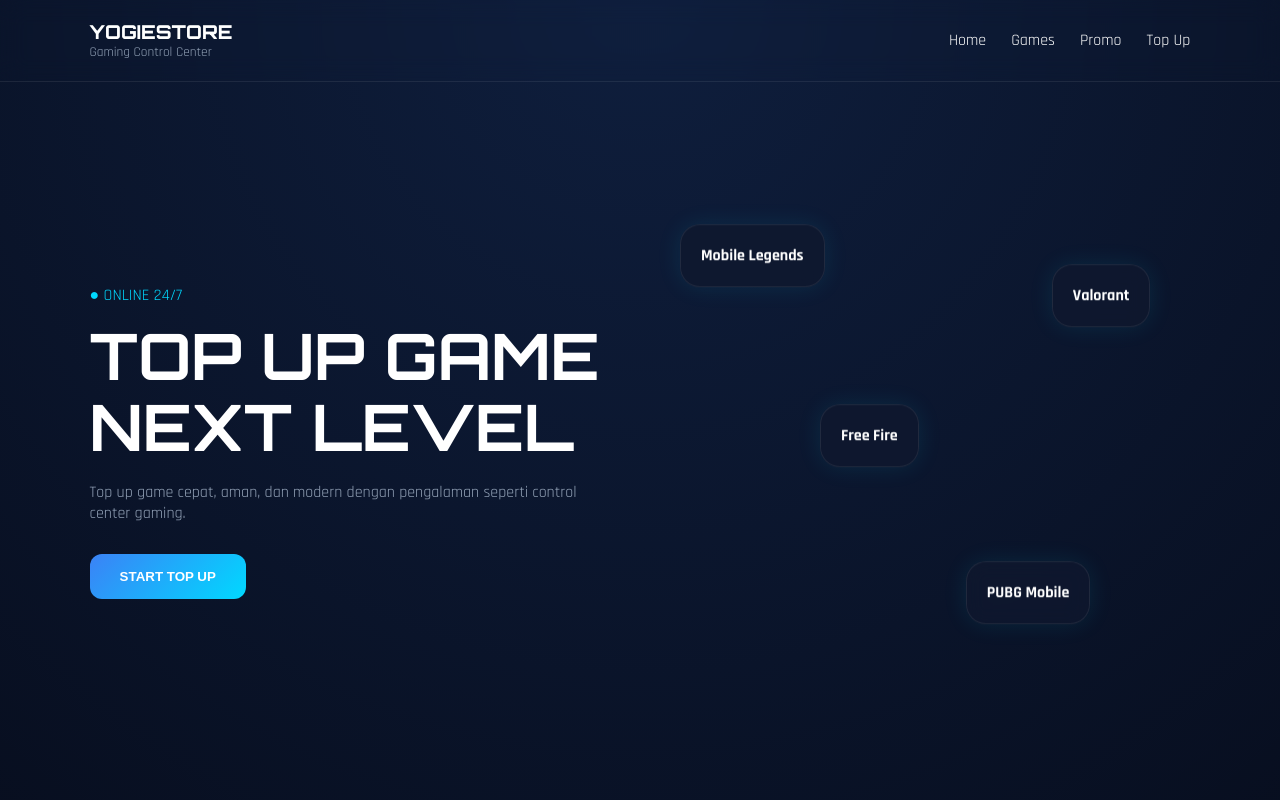
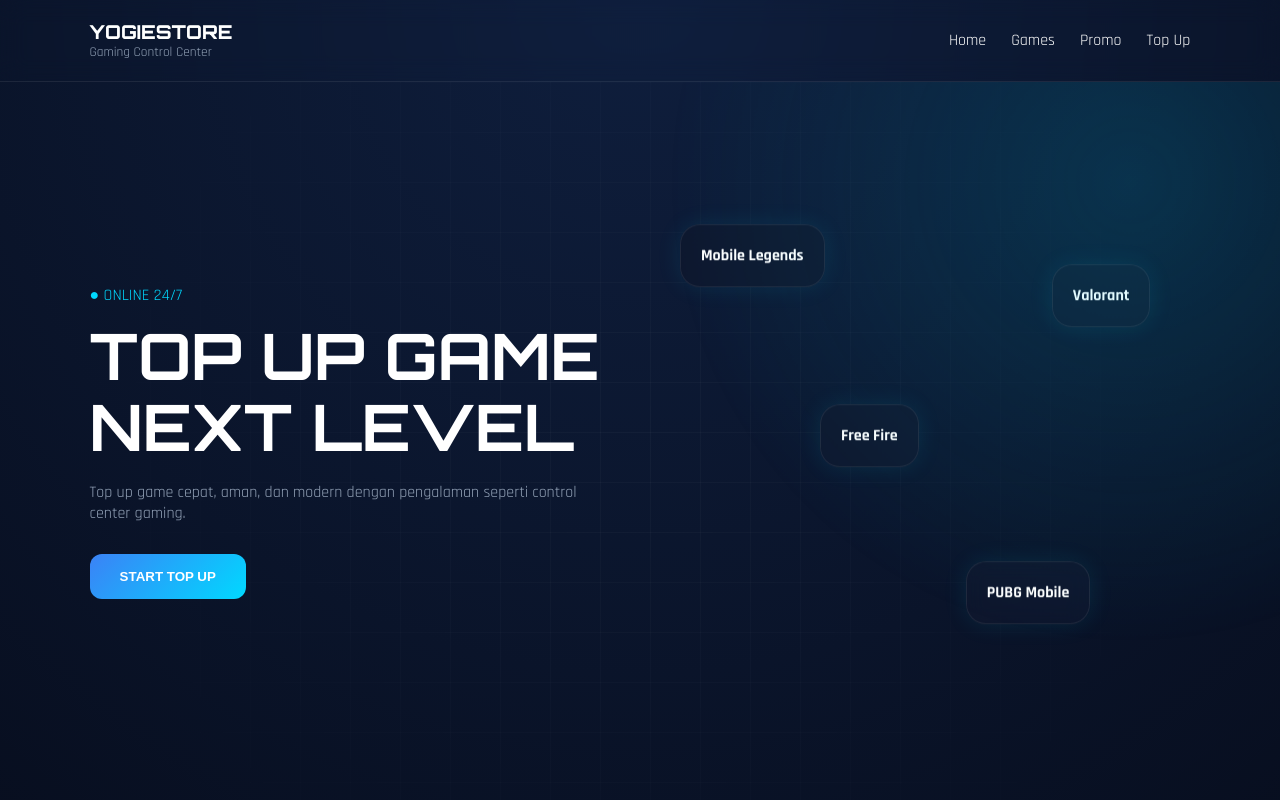
Before and after one commit to yogiefernando14/yogie-topup, a plain HTML site: page index.html in a window 1280 px wide. Shown: the top 800 px of the page. Drawn offline with Linux system fonts and the light colour scheme.

Commit message:
Update style.css

```diff
--- a/style.css
+++ b/style.css
@@ -514,3 +514,76 @@ footer p{
   box-shadow:
   0 0 30px rgba(0,217,255,.2);
 }
+
+.hero{
+  position:relative;
+  overflow:hidden;
+}
+
+.hero::before{
+  content:"";
+
+  position:absolute;
+  inset:0;
+
+  background-image:
+    linear-gradient(
+      rgba(255,255,255,.03) 1px,
+      transparent 1px
+    ),
+    linear-gradient(
+      90deg,
+      rgba(255,255,255,.03) 1px,
+      transparent 1px
+    );
+
+  background-size:50px 50px;
+
+  mask-image:
+  radial-gradient(
+    circle at center,
+    black,
+    transparent 85%
+  );
+
+  pointer-events:none;
+}
+
+.hero::after{
+  content:"";
+
+  position:absolute;
+
+  width:800px;
+  height:800px;
+
+  background:
+  radial-gradient(
+    circle,
+    rgba(0,217,255,.15),
+    transparent 70%
+  );
+
+  top:-300px;
+  right:-250px;
+
+  animation:heroGlow 8s ease-in-out infinite;
+
+  pointer-events:none;
+}
+
+@keyframes heroGlow{
+
+  0%{
+    transform:scale(1);
+  }
+
+  50%{
+    transform:scale(1.2);
+  }
+
+  100%{
+    transform:scale(1);
+  }
+
+}
```
